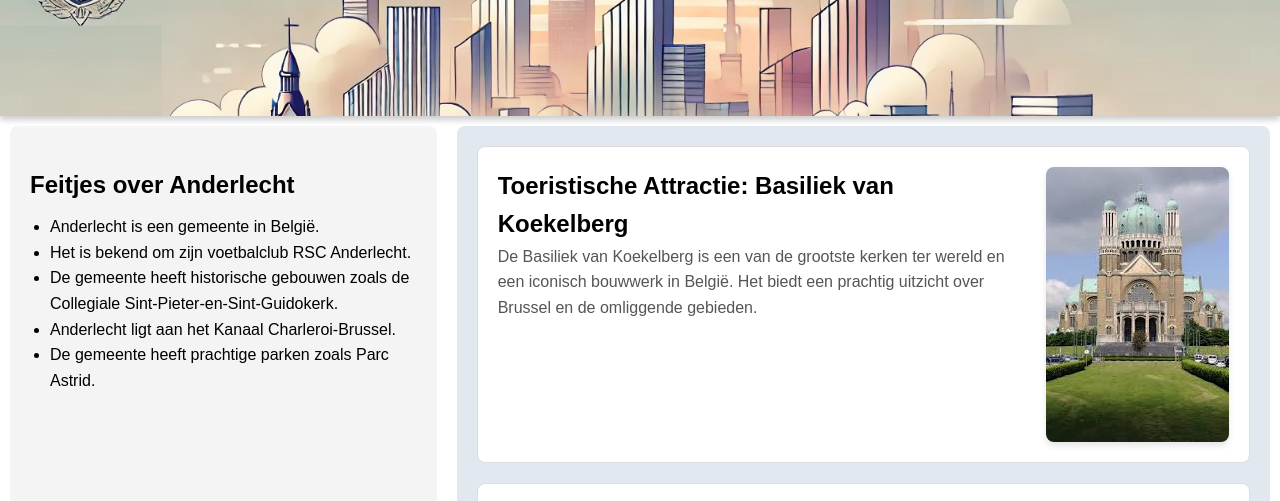
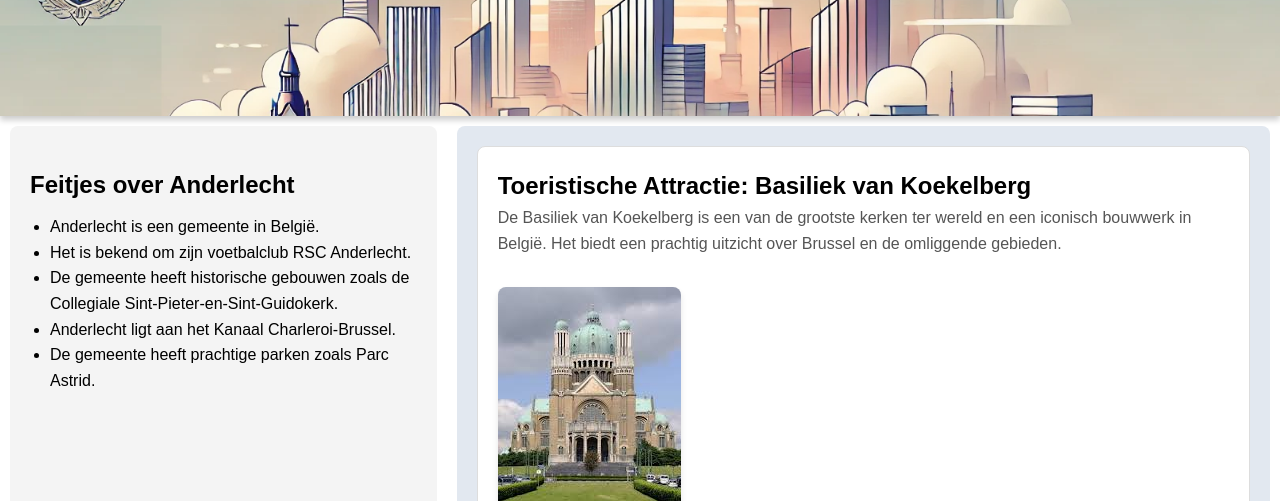
Before and after one commit to Beyhanim/anderlecht1070, a plain HTML site: page index.html in a window 1280 px wide. Shown: the part 234-735 px from the top of the page. Drawn offline with Linux system fonts and the light colour scheme; a web font is replaced by a local one.

Commit message:
Update style.css

```diff
--- a/style.css
+++ b/style.css
@@ -61,17 +61,20 @@ main {
 .article {
     display: flex;
     align-items: flex-start;
+    justify-content: space-between;
     gap: 20px;
     padding: 20px;
     background: #fff;
     border: 1px solid #ddd;
     border-radius: 8px;
+    flex-wrap: wrap;
 }
 
 .article img {
     flex-shrink: 0;
-    max-width: 100%;
+    max-width: 150px;
     height: auto;
+    margin-left: auto;
     border-radius: 8px;
     box-shadow: 0 4px 6px rgba(0, 0, 0, 0.1);
 }
@@ -85,6 +88,7 @@ main {
     margin: 0;
     color: #555;
 }
+
 
 /* Responsiveness */
 @media (min-width: 768px) {
@@ -100,8 +104,14 @@ main {
         flex: 2;
     }
 
+      .article {
+        flex-direction: column; /* Tekst en afbeelding komen onder elkaar */
+    }
+
     .article img {
-        max-width: 200px;
+        max-width: 100%; /* Afbeelding schaalt naar volledige breedte */
+        margin-left: 0; /* Marges verwijderen voor een gecentreerde positie */
+        margin-top: 10px; /* Ruimte boven de afbeelding */
     }
 }
 
```
